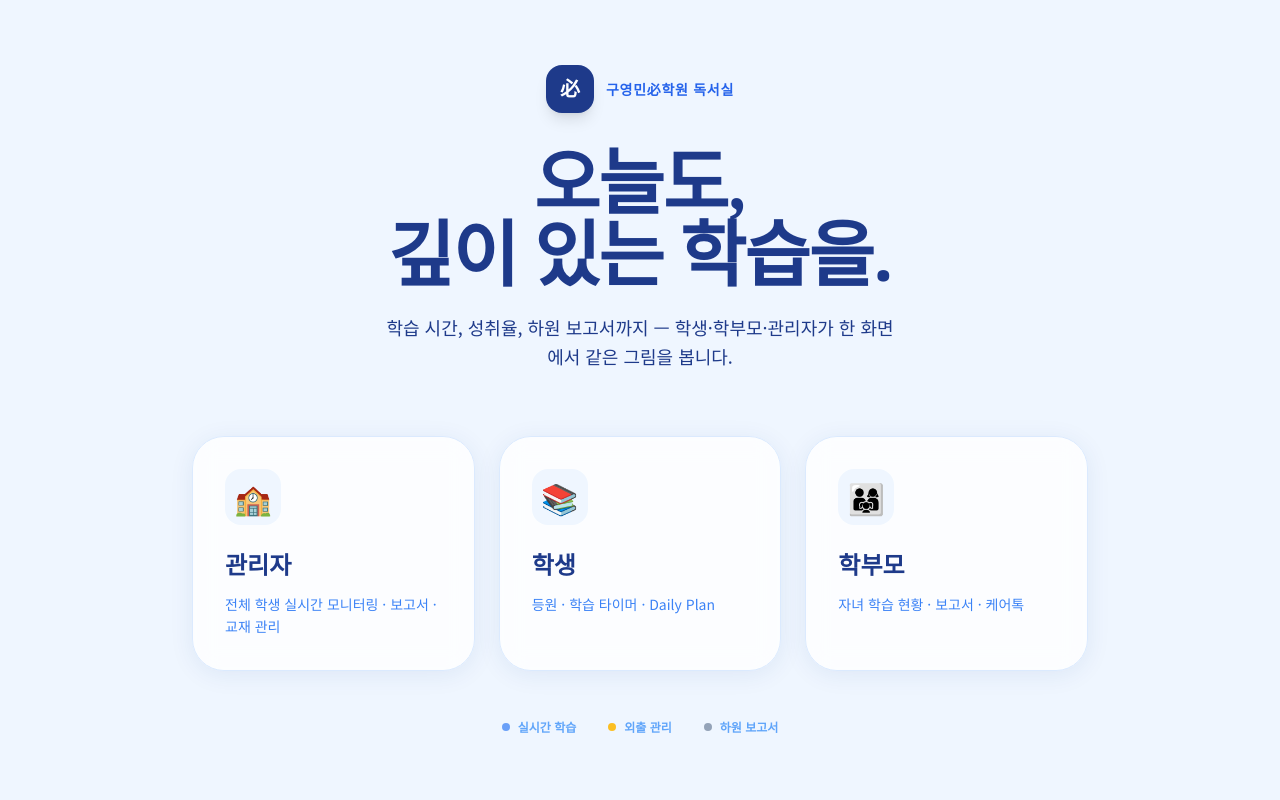
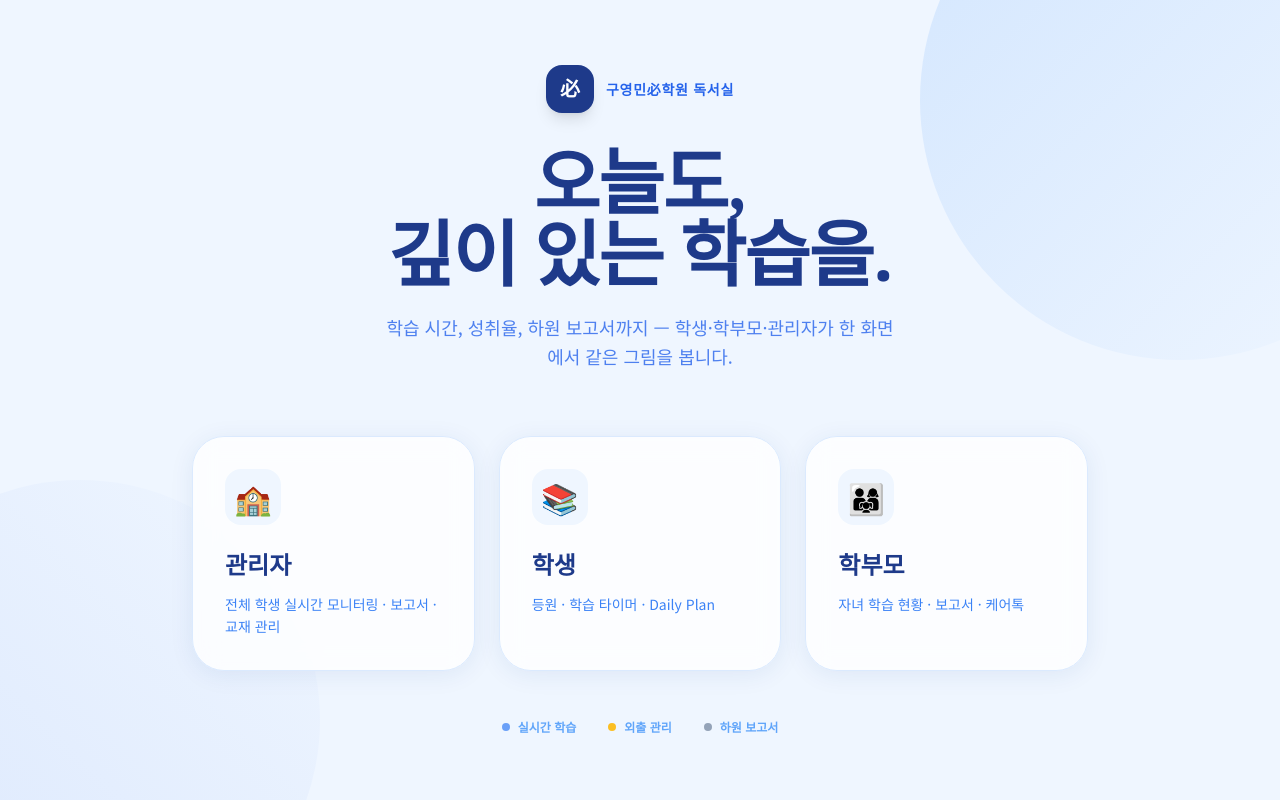
Before and after one commit to Koooyoungmin/koosca, a Next.js app: page / in a window 1280 px wide. Built offline with nearby package versions, Linux system fonts and the light colour scheme.

Commit message:
style: 블루 테마 강제 적용 및 인라인 스타일 보강

```diff
--- a/app/globals.css
+++ b/app/globals.css
@@ -4,51 +4,75 @@
 @tailwind components;
 @tailwind utilities;
 
-@layer base {
-  :root {
-    --font-serif: 'Noto Serif KR', Georgia, serif;
-    --font-sans: 'Noto Sans KR', system-ui, sans-serif;
+:root {
+  /* Blue Theme Colors from Redesign */
+  --b50: #eff6ff !important;
+  --b100: #dbeafe !important;
+  --b200: #bfdbfe !important;
+  --b300: #93c5fd !important;
+  --b400: #60a5fa !important;
+  --b500: #3b82f6 !important;
+  --b600: #2563eb !important;
+  --b700: #1d4ed8 !important;
+  --b800: #1e40af !important;
+  --b900: #1e3a8a !important;
 
-    /* 블루 테마 색상 강제 정의 */
-    --brand-50: #eff6ff;
-    --brand-100: #dbeafe;
-    --brand-200: #bfdbfe;
-    --brand-300: #93c5fd;
-    --brand-400: #60a5fa;
-    --brand-500: #3b82f6;
-    --brand-600: #2563eb;
-    --brand-700: #1d4ed8;
-    --brand-800: #1e40af;
-    --brand-900: #1e3a8a;
-  }
+  --brand-50: var(--b50) !important;
+  --brand-100: var(--b100) !important;
+  --brand-200: var(--b200) !important;
+  --brand-300: var(--b300) !important;
+  --brand-400: var(--b400) !important;
+  --brand-500: var(--b500) !important;
+  --brand-600: var(--b600) !important;
+  --brand-700: var(--b700) !important;
+  --brand-800: var(--b800) !important;
+  --brand-900: var(--b900) !important;
 
-  body {
-    background-color: var(--brand-50) !important;
-    color: var(--brand-900) !important;
-    font-family: var(--font-sans);
-    -webkit-font-smoothing: antialiased;
-    -moz-osx-font-smoothing: grayscale;
-  }
+  --study: #3b82f6 !important;
+  --outing: #f59e0b !important;
+  --sleep: #94a3b8 !important;
+  --away: #ef4444 !important;
 
-  h1, h2, h3 {
-    font-family: var(--font-serif);
-    color: var(--brand-900) !important;
-  }
+  --background: var(--b50) !important;
+  --foreground: var(--b900) !important;
+
+  --font-serif: 'Noto Serif KR', Georgia, serif !important;
+  --font-sans: 'Noto Sans KR', system-ui, sans-serif !important;
 }
 
-/* Tailwind 클래스가 적용되지 않을 경우를 대비한 백업 스타일 */
-.bg-brand-50 { background-color: var(--brand-50) !important; }
-.bg-brand-900 { background-color: var(--brand-900) !important; }
-.text-brand-900 { color: var(--brand-900) !important; }
-.text-brand-600 { color: var(--brand-600) !important; }
-.border-brand-100 { border-color: var(--brand-100) !important; }
+body {
+  background-color: var(--b50) !important;
+  color: var(--b900) !important;
+  font-family: var(--font-sans) !important;
+}
 
-@layer utilities {
-  .scrollbar-hide {
-    -ms-overflow-style: none;
-    scrollbar-width: none;
-  }
-  .scrollbar-hide::-webkit-scrollbar {
-    display: none;
-  }
+h1, h2, h3, h4, h5, h6, .font-serif {
+  font-family: var(--font-serif) !important;
 }
+
+/* Force override any green styles */
+.bg-brand-900 { background-color: var(--b900) !important; }
+.bg-brand-800 { background-color: var(--b800) !important; }
+.bg-brand-700 { background-color: var(--b700) !important; }
+.bg-brand-600 { background-color: var(--b600) !important; }
+.bg-brand-500 { background-color: var(--b500) !important; }
+.bg-brand-50 { background-color: var(--b50) !important; }
+
+.text-brand-900 { color: var(--b900) !important; }
+.text-brand-800 { color: var(--b800) !important; }
+.text-brand-700 { color: var(--b700) !important; }
+.text-brand-600 { color: var(--b600) !important; }
+.text-brand-500 { color: var(--b500) !important; }
+.text-brand-400 { color: var(--b400) !important; }
+.text-brand-300 { color: var(--b300) !important; }
+
+.border-brand-100 { border-color: var(--b100) !important; }
+.border-brand-200 { border-color: var(--b200) !important; }
+.border-brand-500 { border-color: var(--b500) !important; }
+
+.ring-brand-100 { --tw-ring-color: var(--b100) !important; }
+.ring-brand-200 { --tw-ring-color: var(--b200) !important; }
+
+.shadow-soft {
+  box-shadow: 0 4px 24px 0 rgba(30, 58, 138, 0.08) !important;
+}
--- a/app/page.tsx
+++ b/app/page.tsx
@@ -26,7 +26,7 @@ const roles = [
 
 export default function HomePage() {
   return (
-    <main className="min-h-screen bg-brand-50 flex flex-col items-center justify-center px-4 py-12 relative overflow-hidden">
+    <main className="min-h-screen bg-brand-50 flex flex-col items-center justify-center px-4 py-12 relative overflow-hidden" style={{ backgroundColor: '#eff6ff' }}>
       {/* 배경 장식 */}
       <div className="absolute -top-40 -right-40 w-[520px] h-[520px] rounded-full bg-gradient-to-br from-brand-400/20 to-transparent pointer-events-none" />
       <div className="absolute -bottom-40 -left-40 w-[480px] h-[480px] rounded-full bg-gradient-to-tr from-brand-600/10 to-transparent pointer-events-none" />
@@ -35,17 +35,17 @@ export default function HomePage() {
         {/* 헤더 */}
         <div className="text-center mb-16">
           <div className="inline-flex items-center gap-3 mb-8">
-            <span className="grid h-12 w-12 place-items-center rounded-2xl bg-brand-900 font-serif text-xl font-bold text-white shadow-lg">
+            <span className="grid h-12 w-12 place-items-center rounded-2xl bg-brand-900 font-serif text-xl font-bold text-white shadow-lg" style={{ backgroundColor: '#1e3a8a' }}>
               必
             </span>
-            <span className="text-sm font-semibold tracking-wider text-brand-600 uppercase">
+            <span className="text-sm font-semibold tracking-wider text-brand-600 uppercase" style={{ color: '#2563eb' }}>
               구영민必학원 독서실
             </span>
           </div>
-          <h1 className="font-serif text-5xl sm:text-7xl font-bold text-brand-900 leading-[1.1] tracking-tight mb-6">
+          <h1 className="font-serif text-5xl sm:text-7xl font-bold text-brand-900 leading-[1.1] tracking-tight mb-6" style={{ color: '#1e3a8a' }}>
             오늘도,<br />깊이 있는 학습을.
           </h1>
-          <p className="text-brand-600/80 text-lg max-w-lg mx-auto leading-relaxed">
+          <p className="text-brand-600/80 text-lg max-w-lg mx-auto leading-relaxed" style={{ color: '#2563ebcc' }}>
             학습 시간, 성취율, 하원 보고서까지 — 학생·학부모·관리자가 한 화면에서 같은 그림을 봅니다.
           </p>
         </div>
@@ -57,14 +57,15 @@ export default function HomePage() {
               key={role.key}
               href={role.href}
               className="group block rounded-[32px] border border-brand-100 bg-white/80 backdrop-blur-md p-8 shadow-soft hover:shadow-xl hover:border-brand-300 hover:-translate-y-2 transition-all duration-300"
+              style={{ borderColor: '#dbeafe', backgroundColor: 'rgba(255, 255, 255, 0.8)' }}
             >
-              <div className="w-14 h-14 rounded-2xl bg-brand-50 flex items-center justify-center text-3xl mb-6 group-hover:scale-110 transition-transform">
+              <div className="w-14 h-14 rounded-2xl bg-brand-50 flex items-center justify-center text-3xl mb-6 group-hover:scale-110 transition-transform" style={{ backgroundColor: '#eff6ff' }}>
                 {role.icon}
               </div>
-              <h2 className="font-serif text-2xl font-bold text-brand-900 mb-3">
+              <h2 className="font-serif text-2xl font-bold text-brand-900 mb-3" style={{ color: '#1e3a8a' }}>
                 {role.label}
               </h2>
-              <p className="text-sm text-brand-500 leading-relaxed">
+              <p className="text-sm text-brand-500 leading-relaxed" style={{ color: '#3b82f6' }}>
                 {role.desc}
               </p>
             </Link>
@@ -74,15 +75,15 @@ export default function HomePage() {
         {/* 상태 표시 */}
         <div className="flex items-center justify-center gap-8 text-xs font-semibold text-brand-400">
           <span className="flex items-center gap-2">
-            <span className="h-2 w-2 rounded-full bg-brand-500 animate-pulse" />
+            <span className="h-2 w-2 rounded-full bg-brand-500 animate-pulse" style={{ backgroundColor: '#3b82f6' }} />
             실시간 학습
           </span>
           <span className="flex items-center gap-2">
-            <span className="h-2 w-2 rounded-full bg-amber-400" />
+            <span className="h-2 w-2 rounded-full bg-amber-400" style={{ backgroundColor: '#fbbf24' }} />
             외출 관리
           </span>
           <span className="flex items-center gap-2">
-            <span className="h-2 w-2 rounded-full bg-slate-400" />
+            <span className="h-2 w-2 rounded-full bg-slate-400" style={{ backgroundColor: '#94a3b8' }} />
             하원 보고서
           </span>
         </div>
--- a/tailwind.config.ts
+++ b/tailwind.config.ts
@@ -1,6 +1,7 @@
 import type { Config } from "tailwindcss";
 
 const config: Config = {
+  important: true,
   content: [
     "./app/**/*.{js,ts,jsx,tsx,mdx}",
     "./pages/**/*.{js,ts,jsx,tsx,mdx}",
@@ -10,16 +11,16 @@ const config: Config = {
     extend: {
       colors: {
         brand: {
-          50:  "var(--brand-50)",
-          100: "var(--brand-100)",
-          200: "var(--brand-200)",
-          300: "var(--brand-300)",
-          400: "var(--brand-400)",
-          500: "var(--brand-500)",
-          600: "var(--brand-600)",
-          700: "var(--brand-700)",
-          800: "var(--brand-800)",
-          900: "var(--brand-900)",
+          50:  "#eff6ff",
+          100: "#dbeafe",
+          200: "#bfdbfe",
+          300: "#93c5fd",
+          400: "#60a5fa",
+          500: "#3b82f6",
+          600: "#2563eb",
+          700: "#1d4ed8",
+          800: "#1e40af",
+          900: "#1e3a8a",
         },
         status: {
           study:  "#3b82f6",
@@ -29,8 +30,8 @@ const config: Config = {
         },
       },
       fontFamily: {
-        serif: ["var(--font-serif)", "Georgia", "serif"],
-        sans: ["var(--font-sans)", "system-ui", "sans-serif"],
+        serif: ["'Noto Serif KR'", "Georgia", "serif"],
+        sans: ["'Noto Sans KR'", "system-ui", "sans-serif"],
       },
       boxShadow: {
         soft: "0 4px 24px 0 rgba(30,58,138,0.08)",
```
Also changed, not shown: app/login/page.tsx (+28 -20 lines).
